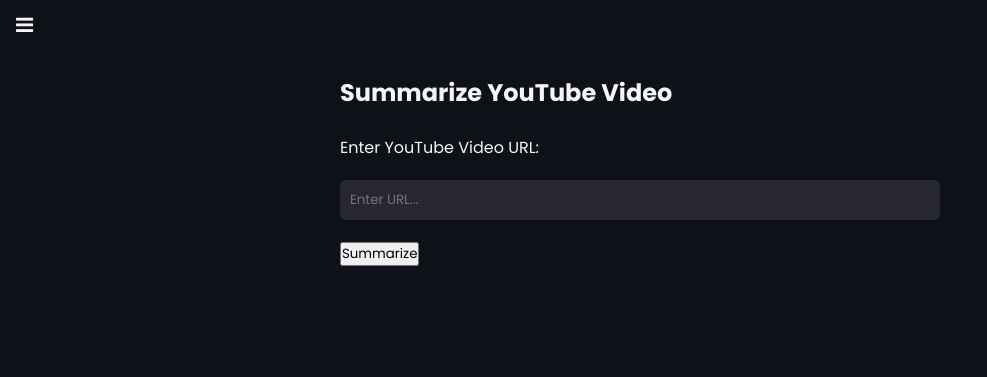
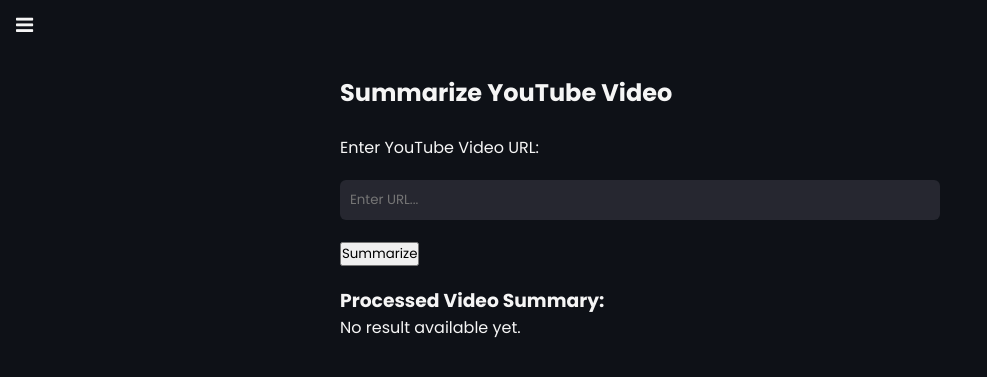
Before and after one commit to Atharva-Pawar/SummarizerV2.0, a Flask app: page /summarize_youtube in a window 1280 px wide. Shown: the top 377 px of the page, without its empty margins (0-987 px from the left). Run offline with Flask 3, Linux system fonts and the light colour scheme.

Commit message:
complete yt-summary functionality

```diff
--- a/app.py
+++ b/app.py
@@ -4,6 +4,7 @@ from PyPDF2 import PdfReader
 from pytube import YouTube
 from youtube_transcript_api import YouTubeTranscriptApi
 import os
+import json
 
 app = Flask(__name__)
 
@@ -80,20 +81,32 @@ def summarize_document():
     return render_template('doc-summary.html')
 
 
+# Flask Routes
+
 @app.route('/summarize_youtube', methods=['GET', 'POST'])
 def summarize_youtube():
     if request.method == 'POST':
-        video_url = request.form['video_url']
-        language = request.form['language']
+        try:
+            # Get JSON data from the request
+            data = json.loads(request.data)
 
-        video_path = download_youtube_video(video_url)
-        transcript = extract_transcript(video_url, language)
+            # Extract the required information from the JSON data
+            video_url = data.get('video_url', '')
+            language = data.get('language', 'en')
 
-        if transcript:
-            video_summary = text_summary(transcript)
-            return render_template('yt-summary.html', video_summary=video_summary)
-        else:
-            return render_template('yt-summary.html', error_message="Failed to fetch transcript. Please check the video URL.")
+            # Your existing code for processing YouTube videos
+            video_path = download_youtube_video(video_url)
+            transcript = extract_transcript(video_url, language)
+
+            if transcript:
+                video_summary = text_summary(transcript)
+                return jsonify({'result': video_summary})
+            else:
+                return jsonify({'error': 'Failed to fetch transcript. Please check the video URL.'}), 400
+
+        except json.JSONDecodeError:
+            return jsonify({'error': 'Invalid JSON data'}), 400
+
     return render_template('yt-summary.html')
 
 
--- a/templates/yt-summary.html
+++ b/templates/yt-summary.html
@@ -38,7 +38,7 @@
           </select>
         </div>
       </div>
-      <form action="/summarize_youtube" method="post" class="container">
+      <form action="/summarize_youtube" method="post" class="container" onsubmit="return submitForm()">
         <p class="heading" style="font-weight: bold">Summarize YouTube Video</p>
         <br />
         <div class="field1">
@@ -49,15 +49,56 @@
         <div class="field2">
           <input type="submit" name="Summarize" value="Summarize" />
         </div>
+        <div id="result-container">
+          <h3>Processed Video Summary:</h3>
+          <p id="videoSummary">No result available yet.</p>
+        </div>
       </form>
     </div>
 
-    <script src="../static/script/script.js"></script>
+    <!-- <script src="../static/script/script.js"></script> -->
 
     <script>
       function redirectPage(selectedValue) {
         window.location.href = selectedValue;
       }
+
+      function submitForm() {
+        const form = document.querySelector("form");
+        const formData = new FormData(form);
+
+        fetch(form.action, {
+          method: "POST",
+          headers: {
+            'Content-Type': 'application/json',
+          },
+          body: JSON.stringify(Object.fromEntries(formData)),
+        })
+          .then((response) => {
+            if (!response.ok) {
+              throw new Error(`HTTP error! Status: ${response.status}`);
+            }
+            return response.json();
+          })
+          .then((data) => {
+            const videoSummary = data.result || "";
+            const resultContainer = document.getElementById("videoSummary");
+
+            if (resultContainer) {
+              resultContainer.innerHTML = videoSummary;
+            } else {
+              console.error("Error: 'videoSummary' not found in the HTML");
+            }
+          })
+          .catch((error) => {
+            console.error("Error:", error);
+            alert(`Error: ${error.message}`);
+          });
+
+        // Prevent the form from navigating away
+        return false;
+      }
     </script>
+
   </body>
 </html>
```
